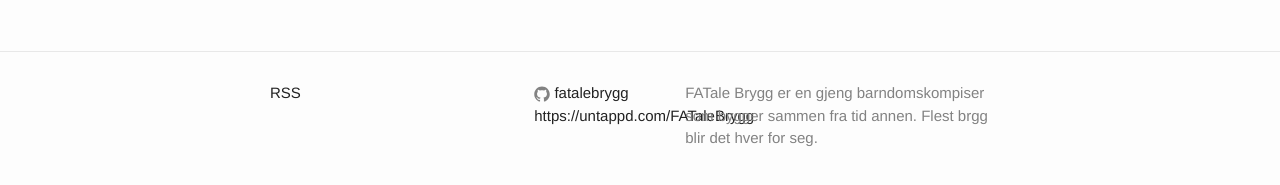
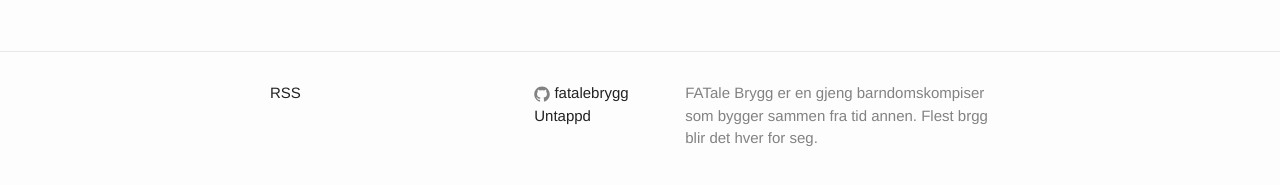
Before and after one commit to fatalebrygg/fatalebrygg.github.io, a Jekyll site: the page built from index.html, in a window 1280 px wide. Shown: the part 290-475 px from the top of the page. Built offline with Jekyll 4.4.1, drawn with Linux system fonts in a browser that asks for light colours; Markdown is read by kramdown in place of the engine named in the settings; part of the change alters nothing that is shown.

Commit message:
Lenke til untapped

```diff
--- a/_includes/footer.html
+++ b/_includes/footer.html
@@ -21,7 +21,7 @@
 
 
           <li>
-            <a href="Untappd">https://untappd.com/FATaleBrygg</a>
+            <a href="https://untappd.com/FATaleBrygg">Untappd</a>
           </li>
 
         </ul>
```
